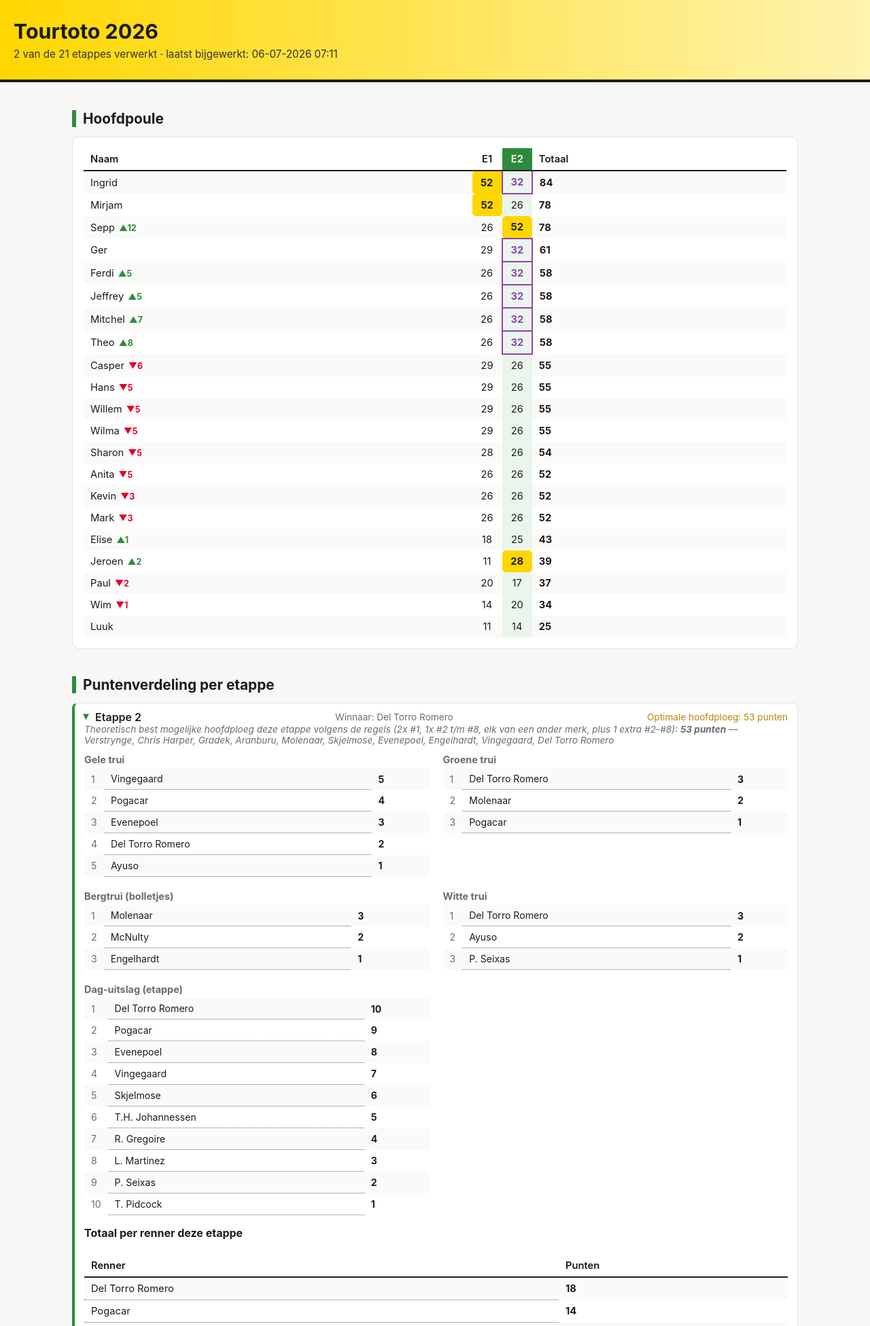
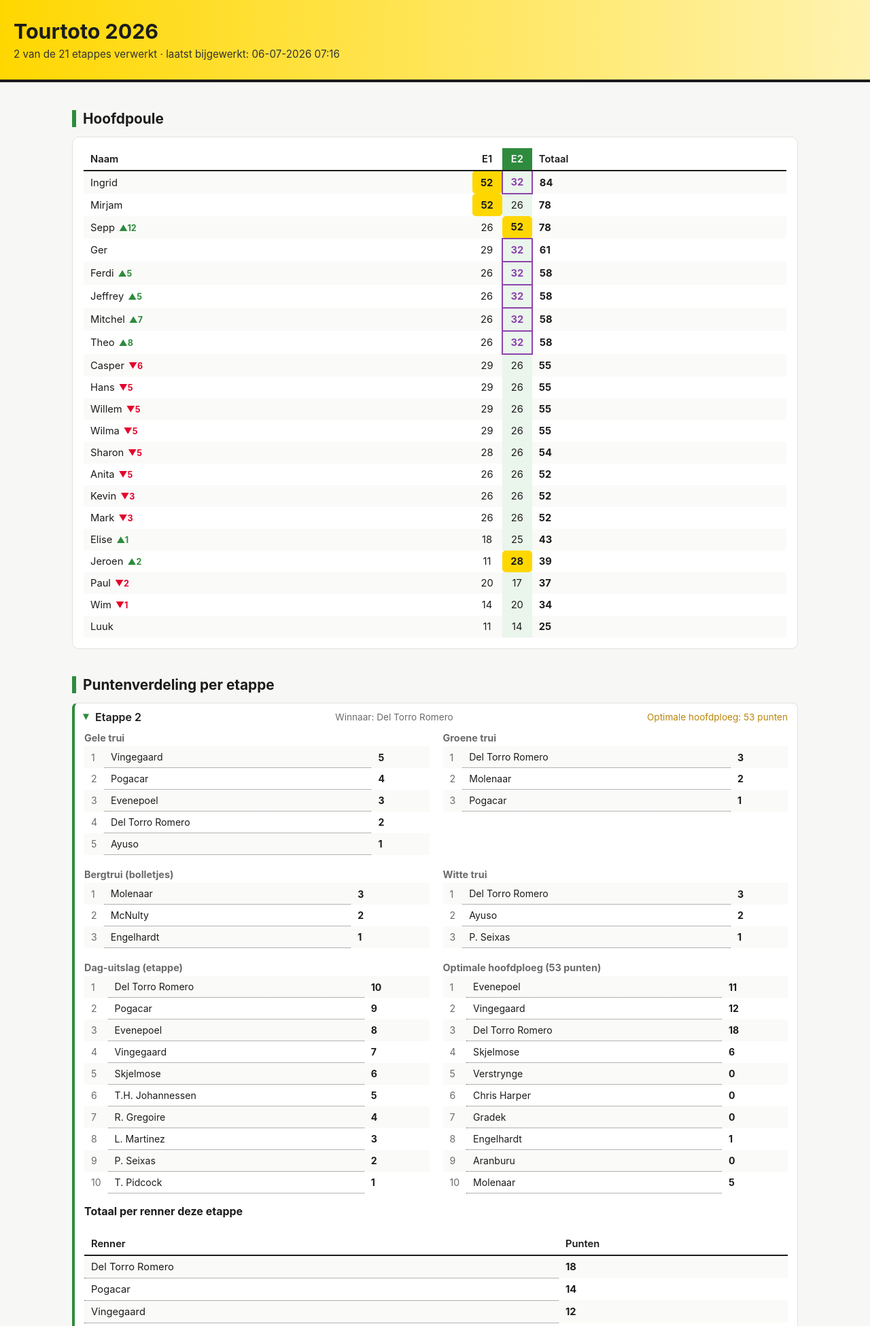
Before and after one commit to MCastelyns/TourToto-2026, a Flask app: page / in a window 1280 px wide. Shown: the top 1951 px of the page at 68% size. Run offline with Flask 3, Linux system fonts and the light colour scheme.

Commit message:
Show optimal hoofdploeg as a numbered 1-10 slot table in the grid gap
Replaces the flat rider-list sentence with a proper table matching the
other jersey breakdowns, placed in the previously-empty grid cell next
to Dag-uitslag. All 10 slots always show (even where the assigned
rider scored 0 that day) rather than only listing scorers.

```diff
--- a/docs/index.html
+++ b/docs/index.html
@@ -134,7 +134,7 @@
   <p>
     2 van de 21 etappes verwerkt
 
-    &middot; laatst bijgewerkt: 06-07-2026 07:11
+    &middot; laatst bijgewerkt: 06-07-2026 07:16
   </p>
 </header>
 
@@ -621,12 +621,8 @@ Totaal: 14">14</td>
         <span class="optimal-team-line">Optimale hoofdploeg: 53 punten</span>
 
       </summary>
-
-      <p class="muted-note" style="margin-bottom:12px;">Theoretisch best mogelijke hoofdploeg deze etappe volgens de regels
-        (2x #1, 1x #2 t/m #8, elk van een ander merk, plus 1 extra #2-#8): <strong>53 punten</strong>
-        &mdash; Verstrynge, Chris Harper, Gradek, Aranburu, Molenaar, Skjelmose, Evenepoel, Engelhardt, Vingegaard, Del Torro Romero</p>
-
       <div class="breakdown-grid">
+
 
         <div>
           <h4>Gele trui</h4>
@@ -659,6 +655,7 @@ Uitgevallen: Nee">Ayuso</td><td class="total">1</td></tr>
 
         </div>
 
+
         <div>
           <h4>Groene trui</h4>
 
@@ -682,6 +679,7 @@ Uitgevallen: Nee">Pogacar</td><td class="total">1</td></tr>
 
         </div>
 
+
         <div>
           <h4>Bergtrui (bolletjes)</h4>
 
@@ -704,6 +702,7 @@ Uitgevallen: Nee">Engelhardt</td><td class="total">1</td></tr>
           </table>
 
         </div>
+
 
         <div>
           <h4>Witte trui</h4>
@@ -728,6 +727,7 @@ Uitgevallen: Nee">P. Seixas</td><td class="total">1</td></tr>
 
         </div>
 
+
         <div>
           <h4>Dag-uitslag (etappe)</h4>
 
@@ -773,6 +773,58 @@ Uitgevallen: Nee">P. Seixas</td><td class="total">2</td></tr>
               <tr><td class="rank-num">10</td><td class="rider-name" data-tooltip="#1 in Pinarello Q36.5
 0/21 keer gekozen
 Uitgevallen: Nee">T. Pidcock</td><td class="total">1</td></tr>
+
+            </tbody>
+          </table>
+
+        </div>
+
+
+        <div>
+          <h4>Optimale hoofdploeg (53 punten)</h4>
+
+          <table>
+            <tbody>
+
+              <tr><td class="rank-num">1</td><td class="rider-name" data-tooltip="#1 in RED BULL BORA
+1/21 keer gekozen
+Uitgevallen: Nee">Evenepoel</td><td class="total">11</td></tr>
+
+              <tr><td class="rank-num">2</td><td class="rider-name" data-tooltip="#1 in VISMA LEASE A BIKE
+16/21 keer gekozen
+Uitgevallen: Nee">Vingegaard</td><td class="total">12</td></tr>
+
+              <tr><td class="rank-num">3</td><td class="rider-name" data-tooltip="#2 in UAE TEAM EMIRATES
+0/21 keer gekozen
+Uitgevallen: Nee">Del Torro Romero</td><td class="total">18</td></tr>
+
+              <tr><td class="rank-num">4</td><td class="rider-name" data-tooltip="#3 in LIDL TREK
+7/21 keer gekozen
+Uitgevallen: Nee">Skjelmose</td><td class="total">6</td></tr>
+
+              <tr><td class="rank-num">5</td><td class="rider-name" data-tooltip="#4 in ALPECIN
+0/21 keer gekozen
+Uitgevallen: Nee">Verstrynge</td><td class="total">0</td></tr>
+
+              <tr><td class="rank-num">6</td><td class="rider-name" data-tooltip="#5 in Pinarello Q36.5
+0/21 keer gekozen
+Uitgevallen: Nee">Chris Harper</td><td class="total">0</td></tr>
+
+              <tr><td class="rank-num">7</td><td class="rider-name" data-tooltip="#6 in BAHRAIN
+0/21 keer gekozen
+Uitgevallen: Nee">Gradek</td><td class="total">0</td></tr>
+
+              <tr><td class="rank-num">8</td><td class="rider-name" data-tooltip="#7 in JAYCO ALULA
+0/21 keer gekozen
+Uitgevallen: Nee">Engelhardt</td><td class="total">1</td></tr>
+
+              <tr><td class="rank-num">9</td><td class="rider-name" data-tooltip="#8 in COFIDIS
+4/21 keer gekozen
+Uitgevallen: Nee">Aranburu</td><td class="total">0</td></tr>
+
+              <tr><td class="rank-num">10</td><td class="rider-name" data-tooltip="#3 in Caja Rural Serguros RGA
+0/21 keer gekozen
+Uitgevallen: Nee">Molenaar</td><td class="total">5</td></tr>
 
             </tbody>
           </table>
@@ -856,12 +908,8 @@ Uitgevallen: Nee">Engelhardt</td><td class="total">1</td></tr>
         <span class="optimal-team-line">Optimale hoofdploeg: 47 punten</span>
 
       </summary>
-
-      <p class="muted-note" style="margin-bottom:12px;">Theoretisch best mogelijke hoofdploeg deze etappe volgens de regels
-        (2x #1, 1x #2 t/m #8, elk van een ander merk, plus 1 extra #2-#8): <strong>47 punten</strong>
-        &mdash; Dillier, Van Moer, Caruso, Allegaert, Riccitello, Baudin, F. Ganna, Ayuso, Vingegaard, Del Torro Romero</p>
-
       <div class="breakdown-grid">
+
 
         <div>
           <h4>Gele trui</h4>
@@ -894,6 +942,7 @@ Uitgevallen: Nee">Evenepoel</td><td class="total">1</td></tr>
 
         </div>
 
+
         <div>
           <h4>Groene trui</h4>
 
@@ -901,12 +950,14 @@ Uitgevallen: Nee">Evenepoel</td><td class="total">1</td></tr>
 
         </div>
 
+
         <div>
           <h4>Bergtrui (bolletjes)</h4>
 
           <p class="muted-note">Geen gegevens.</p>
 
         </div>
+
 
         <div>
           <h4>Witte trui</h4>
@@ -931,6 +982,7 @@ Uitgevallen: Nee">Piganzoli</td><td class="total">1</td></tr>
 
         </div>
 
+
         <div>
           <h4>Dag-uitslag (etappe)</h4>
 
@@ -976,6 +1028,58 @@ Uitgevallen: Nee">T. Voss</td><td class="total">2</td></tr>
               <tr><td class="rank-num">10</td><td class="rider-name" data-tooltip="#1 in DECATHLON
 1/21 keer gekozen
 Uitgevallen: Nee">P. Seixas</td><td class="total">1</td></tr>
+
+            </tbody>
+          </table>
+
+        </div>
+
+
+        <div>
+          <h4>Optimale hoofdploeg (47 punten)</h4>
+
+          <table>
+            <tbody>
+
+              <tr><td class="rank-num">1</td><td class="rider-name" data-tooltip="#1 in VISMA LEASE A BIKE
+16/21 keer gekozen
+Uitgevallen: Nee">Vingegaard</td><td class="total">15</td></tr>
+
+              <tr><td class="rank-num">2</td><td class="rider-name" data-tooltip="#1 in LIDL TREK
+0/21 keer gekozen
+Uitgevallen: Nee">Ayuso</td><td class="total">12</td></tr>
+
+              <tr><td class="rank-num">3</td><td class="rider-name" data-tooltip="#2 in Netcompany INEOS
+0/21 keer gekozen
+Uitgevallen: Nee">F. Ganna</td><td class="total">13</td></tr>
+
+              <tr><td class="rank-num">4</td><td class="rider-name" data-tooltip="#3 in ALPECIN
+0/21 keer gekozen
+Uitgevallen: Nee">Dillier</td><td class="total">0</td></tr>
+
+              <tr><td class="rank-num">5</td><td class="rider-name" data-tooltip="#4 in Pinarello Q36.5
+0/21 keer gekozen
+Uitgevallen: Nee">Van Moer</td><td class="total">0</td></tr>
+
+              <tr><td class="rank-num">6</td><td class="rider-name" data-tooltip="#5 in BAHRAIN
+1/21 keer gekozen
+Uitgevallen: Nee">Caruso</td><td class="total">0</td></tr>
+
+              <tr><td class="rank-num">7</td><td class="rider-name" data-tooltip="#6 in COFIDIS
+0/21 keer gekozen
+Uitgevallen: Nee">Allegaert</td><td class="total">0</td></tr>
+
+              <tr><td class="rank-num">8</td><td class="rider-name" data-tooltip="#7 in DECATHLON
+8/21 keer gekozen
+Uitgevallen: Nee">Riccitello</td><td class="total">0</td></tr>
+
+              <tr><td class="rank-num">9</td><td class="rider-name" data-tooltip="#8 in EF EDUCATION
+1/21 keer gekozen
+Uitgevallen: Nee">Baudin</td><td class="total">0</td></tr>
+
+              <tr><td class="rank-num">10</td><td class="rider-name" data-tooltip="#2 in UAE TEAM EMIRATES
+0/21 keer gekozen
+Uitgevallen: Nee">Del Torro Romero</td><td class="total">7</td></tr>
 
             </tbody>
           </table>
--- a/scripts/scoring.py
+++ b/scripts/scoring.py
@@ -86,7 +86,9 @@ def optimal_hoofdploeg(stage_points, teams):
     """The theoretical best possible hoofdploeg score for one stage, per the
     draft rules: 2x rank-1 ("kopman", slots 1 and 9) + one each of rank 2-8
     (slots 2-8) + slot 10 (any rank 2-8 rider) - all 10 riders from 10
-    distinct brand teams. Returns (score, [riders]).
+    distinct brand teams. Returns (score, [slot rows]), where each slot row
+    is {"rank": 1..10, "rider": name, "points": pts} in a fixed slot order
+    (always 10 rows, even where the assigned rider scored 0 that day).
 
     All 10 slots are solved as a SINGLE max-weight assignment problem (23
     teams x 10 slot-columns, each team usable for at most one slot) via the
@@ -117,7 +119,7 @@ def optimal_hoofdploeg(stage_points, teams):
         extra_rider[team] = (best_rider, best_pts)
 
     row_ind, col_ind = linear_sum_assignment(cost, maximize=True)
-    riders = []
+    by_col = {}
     total = 0
     for r, c in zip(row_ind, col_ind):
         team = team_names[r]
@@ -127,10 +129,14 @@ def optimal_hoofdploeg(stage_points, teams):
             rank_idx = 0 if c < 2 else c - 1
             rider = teams[team][rank_idx]
             pts = stage_points.get(rider, 0)
-        riders.append(rider)
+        by_col[c] = (rider, pts)
         total += pts
 
-    return total, riders
+    slots = [
+        {"rank": col + 1, "rider": by_col[col][0], "points": by_col[col][1]}
+        for col in range(n_cols)
+    ]
+    return total, slots
 
 
 def stage_breakdown(stage_data, teams=None):
@@ -158,8 +164,8 @@ def stage_breakdown(stage_data, teams=None):
     result = {"components": components, "totals": totals_sorted}
     if teams:
         stage_points = stage_points_by_rider(stage_data)
-        optimal_score, optimal_riders = optimal_hoofdploeg(stage_points, teams)
-        result["optimal_hoofdploeg"] = {"score": optimal_score, "riders": optimal_riders}
+        optimal_score, optimal_slots = optimal_hoofdploeg(stage_points, teams)
+        result["optimal_hoofdploeg"] = {"score": optimal_score, "slots": optimal_slots}
     return result
 
 
```
Also changed, not shown: templates/index.html.j2 (+5 -9 lines).
